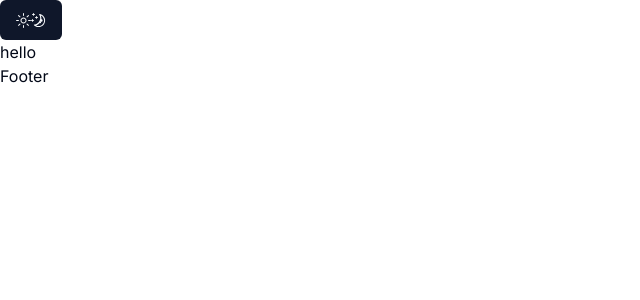
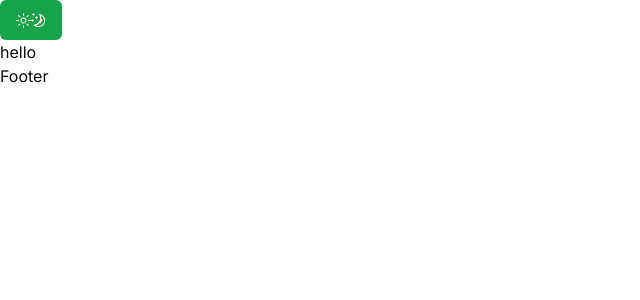
Before and after one commit to dlaucodes/devlau, a Next.js app: page / in a window 1280 px wide. Shown: the top 300 px of the page, without its empty margins (0-640 px from the left). Built offline with nearby package versions, Linux system fonts and the light colour scheme.

Commit message:
add color theme

```diff
--- a/app/globals.css
+++ b/app/globals.css
@@ -2,69 +2,56 @@
 @tailwind components;
 @tailwind utilities;
 
+
+
 @layer base {
   :root {
     --background: 0 0% 100%;
-    --foreground: 222.2 84% 4.9%;
-
+    --foreground: 240 10% 3.9%;
     --card: 0 0% 100%;
-    --card-foreground: 222.2 84% 4.9%;
-
+    --card-foreground: 240 10% 3.9%;
     --popover: 0 0% 100%;
-    --popover-foreground: 222.2 84% 4.9%;
-
-    --primary: 222.2 47.4% 11.2%;
-    --primary-foreground: 210 40% 98%;
-
-    --secondary: 210 40% 96.1%;
-    --secondary-foreground: 222.2 47.4% 11.2%;
-
-    --muted: 210 40% 96.1%;
-    --muted-foreground: 215.4 16.3% 46.9%;
-
-    --accent: 210 40% 96.1%;
-    --accent-foreground: 222.2 47.4% 11.2%;
-
+    --popover-foreground: 240 10% 3.9%;
+    --primary: 142.1 76.2% 36.3%;
+    --primary-foreground: 355.7 100% 97.3%;
+    --secondary: 240 4.8% 95.9%;
+    --secondary-foreground: 240 5.9% 10%;
+    --muted: 240 4.8% 95.9%;
+    --muted-foreground: 240 3.8% 46.1%;
+    --accent: 240 4.8% 95.9%;
+    --accent-foreground: 240 5.9% 10%;
     --destructive: 0 84.2% 60.2%;
-    --destructive-foreground: 210 40% 98%;
-
-    --border: 214.3 31.8% 91.4%;
-    --input: 214.3 31.8% 91.4%;
-    --ring: 222.2 84% 4.9%;
-
+    --destructive-foreground: 0 0% 98%;
+    --border: 240 5.9% 90%;
+    --input: 240 5.9% 90%;
+    --ring: 142.1 76.2% 36.3%;
     --radius: 0.5rem;
   }
 
   .dark {
-    --background: 222.2 84% 4.9%;
-    --foreground: 210 40% 98%;
-
-    --card: 222.2 84% 4.9%;
-    --card-foreground: 210 40% 98%;
-
-    --popover: 222.2 84% 4.9%;
-    --popover-foreground: 210 40% 98%;
-
-    --primary: 210 40% 98%;
-    --primary-foreground: 222.2 47.4% 11.2%;
-
-    --secondary: 217.2 32.6% 17.5%;
-    --secondary-foreground: 210 40% 98%;
-
-    --muted: 217.2 32.6% 17.5%;
-    --muted-foreground: 215 20.2% 65.1%;
-
-    --accent: 217.2 32.6% 17.5%;
-    --accent-foreground: 210 40% 98%;
-
+    --background: 20 14.3% 4.1%;
+    --foreground: 0 0% 95%;
+    --card: 24 9.8% 10%;
+    --card-foreground: 0 0% 95%;
+    --popover: 0 0% 9%;
+    --popover-foreground: 0 0% 95%;
+    --primary: 142.1 70.6% 45.3%;
+    --primary-foreground: 144.9 80.4% 10%;
+    --secondary: 240 3.7% 15.9%;
+    --secondary-foreground: 0 0% 98%;
+    --muted: 0 0% 15%;
+    --muted-foreground: 240 5% 64.9%;
+    --accent: 12 6.5% 15.1%;
+    --accent-foreground: 0 0% 98%;
     --destructive: 0 62.8% 30.6%;
-    --destructive-foreground: 210 40% 98%;
-
-    --border: 217.2 32.6% 17.5%;
-    --input: 217.2 32.6% 17.5%;
-    --ring: 212.7 26.8% 83.9%;
+    --destructive-foreground: 0 85.7% 97.3%;
+    --border: 240 3.7% 15.9%;
+    --input: 240 3.7% 15.9%;
+    --ring: 142.4 71.8% 29.2%;
   }
 }
+
+
 
 @layer base {
   * {
```
